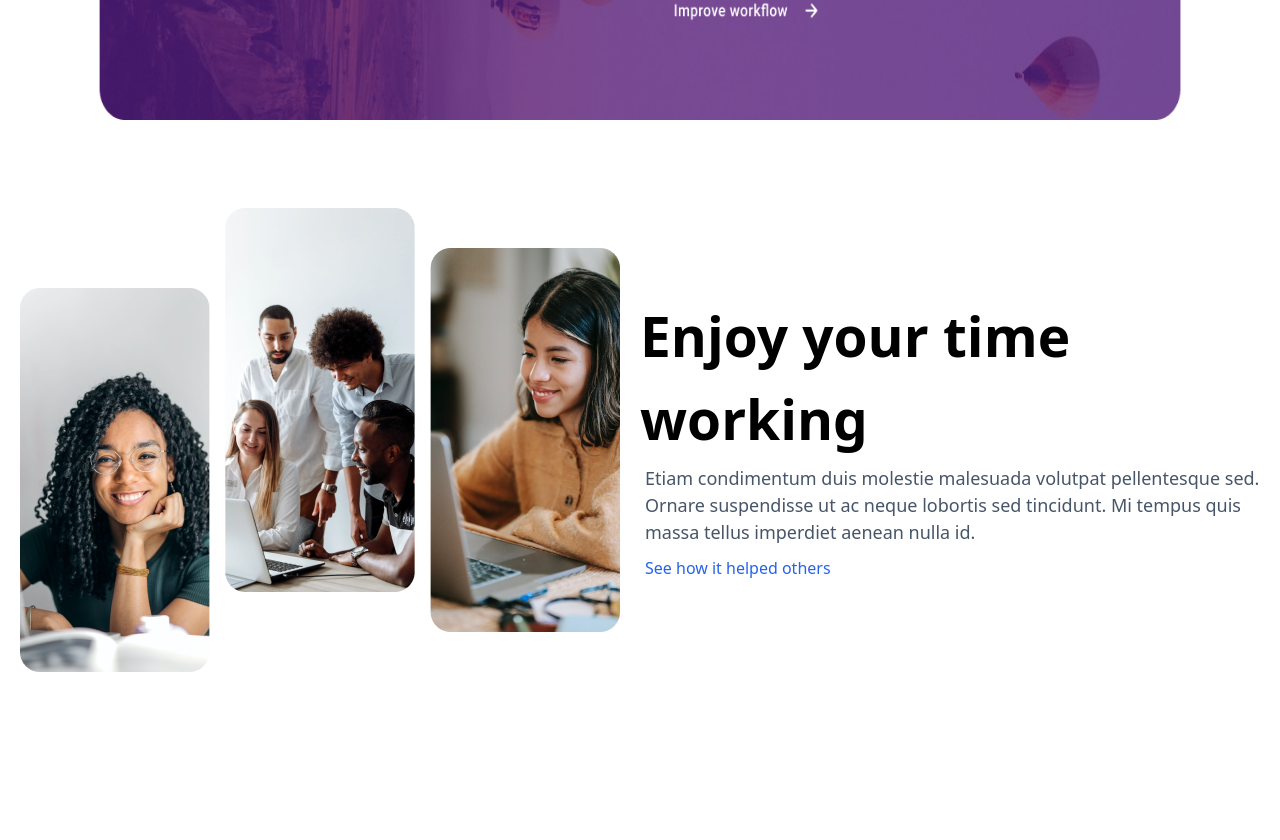
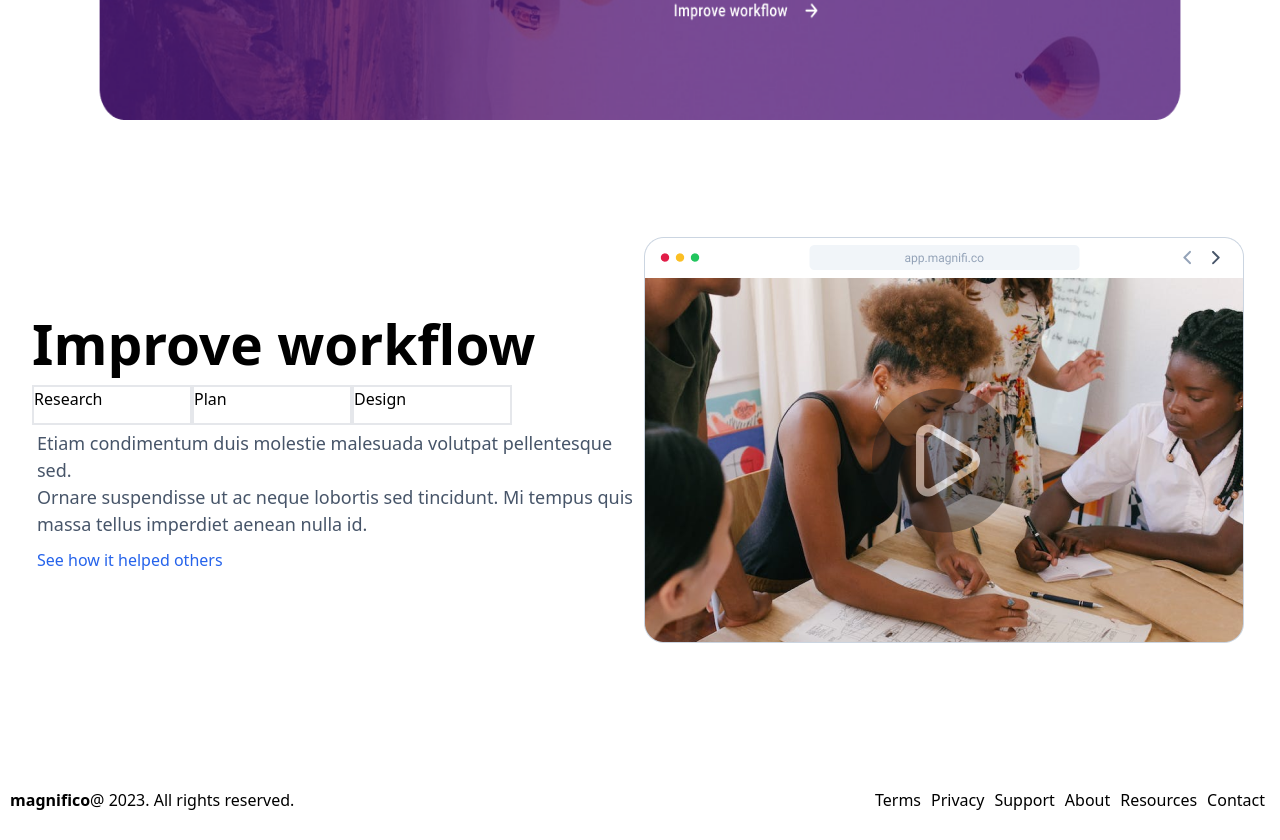
Before and after one commit to Mukhammadullo/Magnifico, a React (Vite) app: page / in a window 1280 px wide. Shown: the part 2480-3320 px from the top of the page. Before the commit the page ends 3240 px from the top, so only its background shows below. Built offline with nearby package versions, Linux system fonts and the light colour scheme.

Commit message:
footer_fix

```diff
--- a/src/App.jsx
+++ b/src/App.jsx
@@ -92,17 +92,43 @@ function App() {
 
 
       {/* section4 */}
-      <section className='w-[100%] h-[80vh]  flex'>
-        <div className='w-[50%] h-[80vh]  flex justify-center items-center'>
-          <img src='src/assets/section1.png' />
-        </div>
+      <section className='w-[95%] m-auto h-[80vh]  flex'>
         <div className='w-[50%] h-[80vh]  flex flex-col justify-center'>
-          <h1 className='text-[55px] font-bold'>Enjoy your time <br /> working</h1>
+          <h1 className='text-[55px] font-bold'>Improve workflow</h1>
+
+          <div className='flex'>
+            <div className='w-[160px] h-[40px] border-solid border-black-100 border-[2px]'>Research</div>
+            <div className='w-[160px] h-[40px] border-solid border-black-100 border-[2px]'>Plan</div>
+            <div className='w-[160px] h-[40px] border-solid border-black-100 border-[2px]'>Design</div>
+          </div>
+
           <p className='text-[#475569] text-[18px] m-[5px]'>Etiam condimentum duis molestie malesuada volutpat pellentesque sed.<br /> Ornare suspendisse ut ac neque lobortis sed tincidunt. Mi tempus quis <br /> massa tellus imperdiet aenean nulla id.</p>
           <p className='text-[#2563EB] text-[16px] m-[5px]'>See how it helped others</p>
         </div>
+        <div className='w-[50%] h-[80vh]  flex justify-center items-center'>
+          <img src='src/assets/Left (2).png' />
+        </div>
       </section>
 
+
+      {/* footer */}
+
+      <footer className='w-[100%] h-[10vh]  flex justify-between items-center'>
+
+        <div className='flex ml-[10px]'>
+          <p className='font-bold'>magnifico</p>
+          <p>@ 2023. All rights reserved.</p>
+        </div>
+
+        <ul className='flex mr-[10px]'>
+          <li className='m-[5px]'>Terms</li>
+          <li className='m-[5px]'>Privacy</li>
+          <li className='m-[5px]'>Support</li>
+          <li className='m-[5px]'>About</li>
+          <li className='m-[5px]'>Resources</li>
+          <li className='m-[5px]'>Contact</li>
+        </ul>
+      </footer>
 
     </>
   )
```
Also changed, not shown: src/assets/Left (2).png (added).
